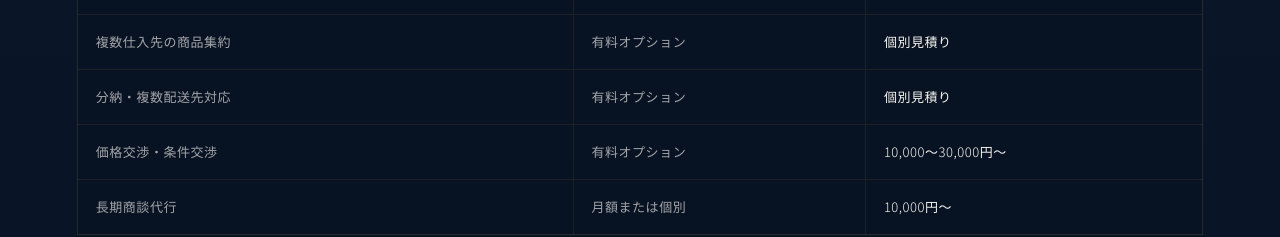
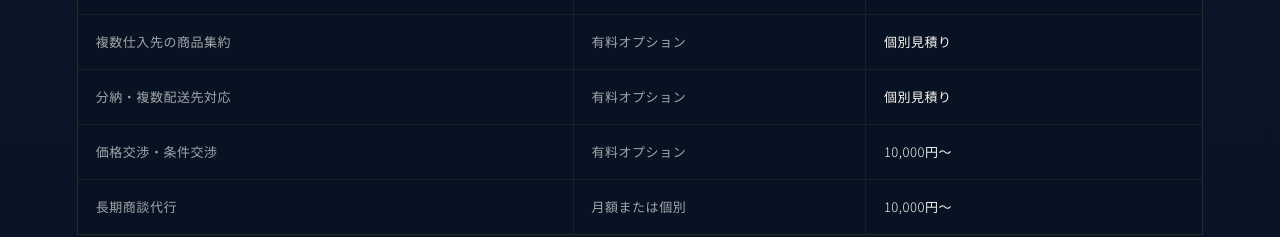
Before and after one commit to JUSTHEN-YUUKI/YUKIMICHI-ChatGpt-NEW-HP, a Next.js app: page /pricing in a window 1280 px wide. Shown: the part 3080-3317 px from the top of the page. Built offline with nearby package versions, Linux system fonts and the light colour scheme.

Commit message:
Revise negotiation support fee

```diff
--- a/app/pricing/page.tsx
+++ b/app/pricing/page.tsx
@@ -87,7 +87,7 @@ const optionalServiceFees = [
   { service: '特殊梱包', type: '有料オプション', guide: '個別見積り' },
   { service: '複数仕入先の商品集約', type: '有料オプション', guide: '個別見積り' },
   { service: '分納・複数配送先対応', type: '有料オプション', guide: '個別見積り' },
-  { service: '価格交渉・条件交渉', type: '有料オプション', guide: '10,000〜30,000円〜' },
+  { service: '価格交渉・条件交渉', type: '有料オプション', guide: '10,000円〜' },
   { service: '長期商談代行', type: '月額または個別', guide: '10,000円〜' },
 ]
 
```
